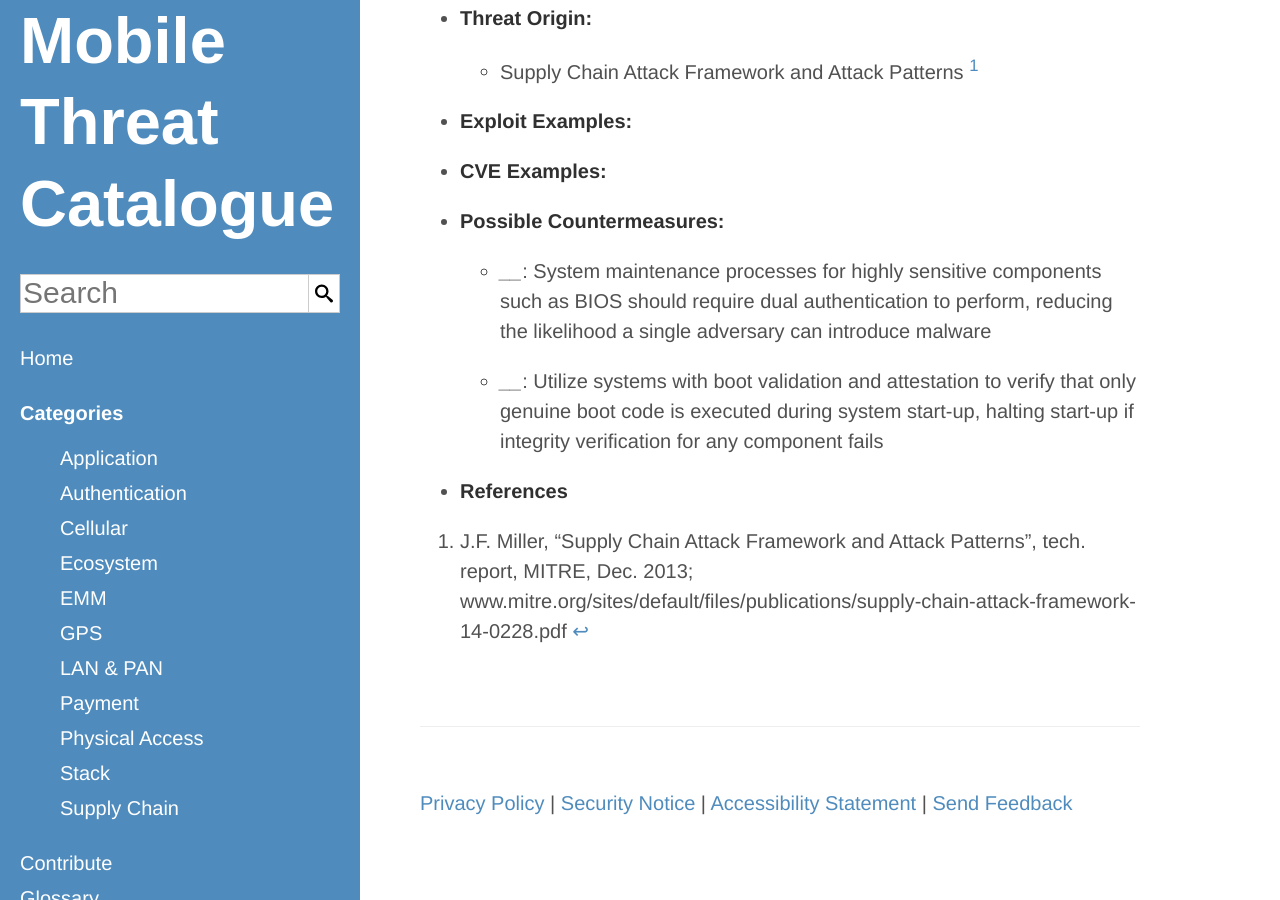
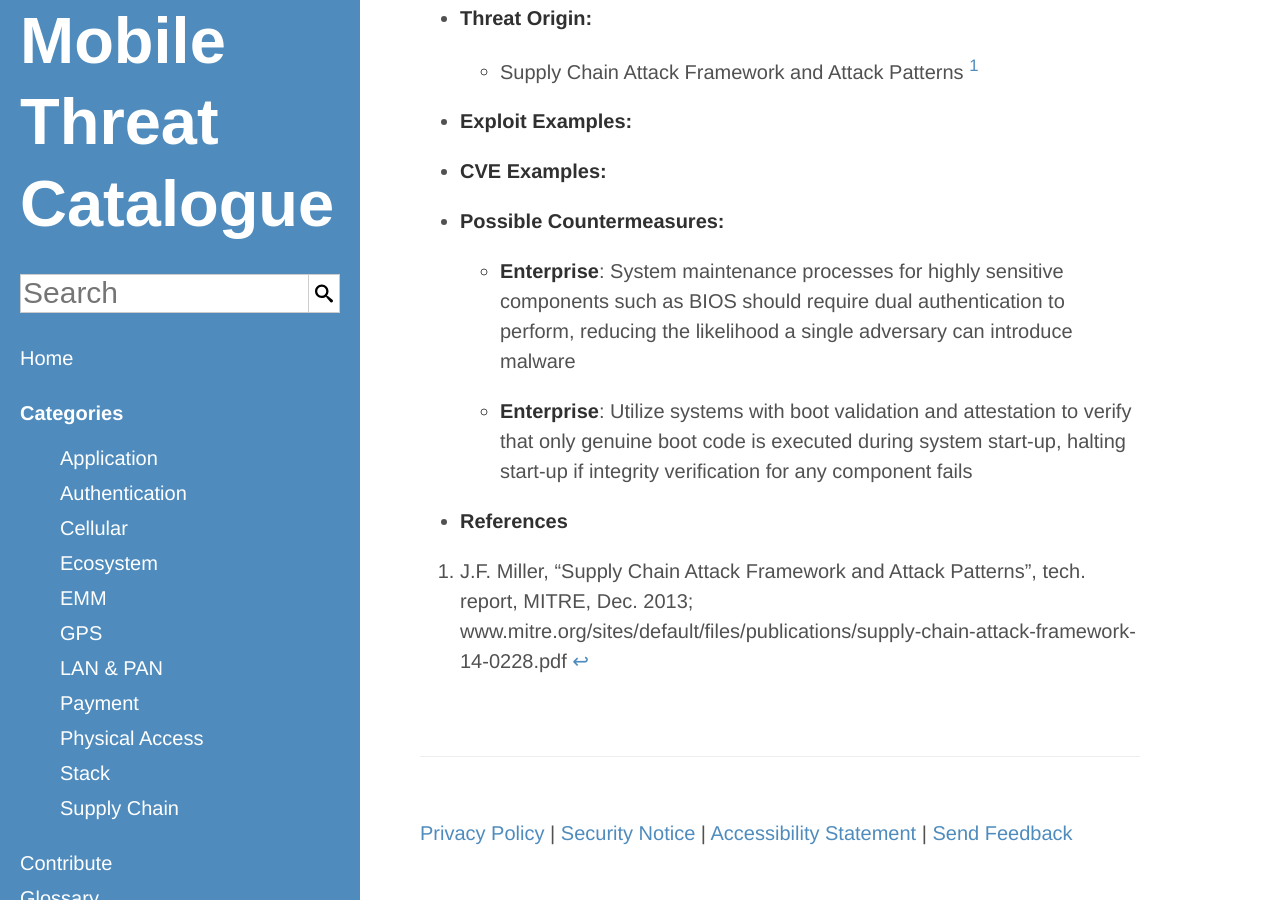
Before and after one commit to usnistgov/mobile-threat-catalogue, a Jekyll site: the page built from _supply-chain-threats/SPC-11.md, in a window 1280 px wide and 900 px high, scrolled down 494 px. Built offline with Jekyll 4.4.1, drawn with Linux system fonts in a browser that asks for light colours.

Commit message:
#13: added actors

```diff
--- a/_supply-chain-threats/SPC-11.md
+++ b/_supply-chain-threats/SPC-11.md
@@ -8,7 +8,7 @@
     CVEExample:
     PossibleCountermeasures:
         "System maintenance processes for highly sensitive components such as BIOS should require dual authentication to perform, reducing the likelihood a single adversary can introduce malware":
-            -
+            - Enterprise
         "Utilize systems with boot validation and attestation to verify that only genuine boot code is executed during system start-up, halting start-up if integrity verification for any component fails":
-            -
+            - Enterprise
 ---
```
